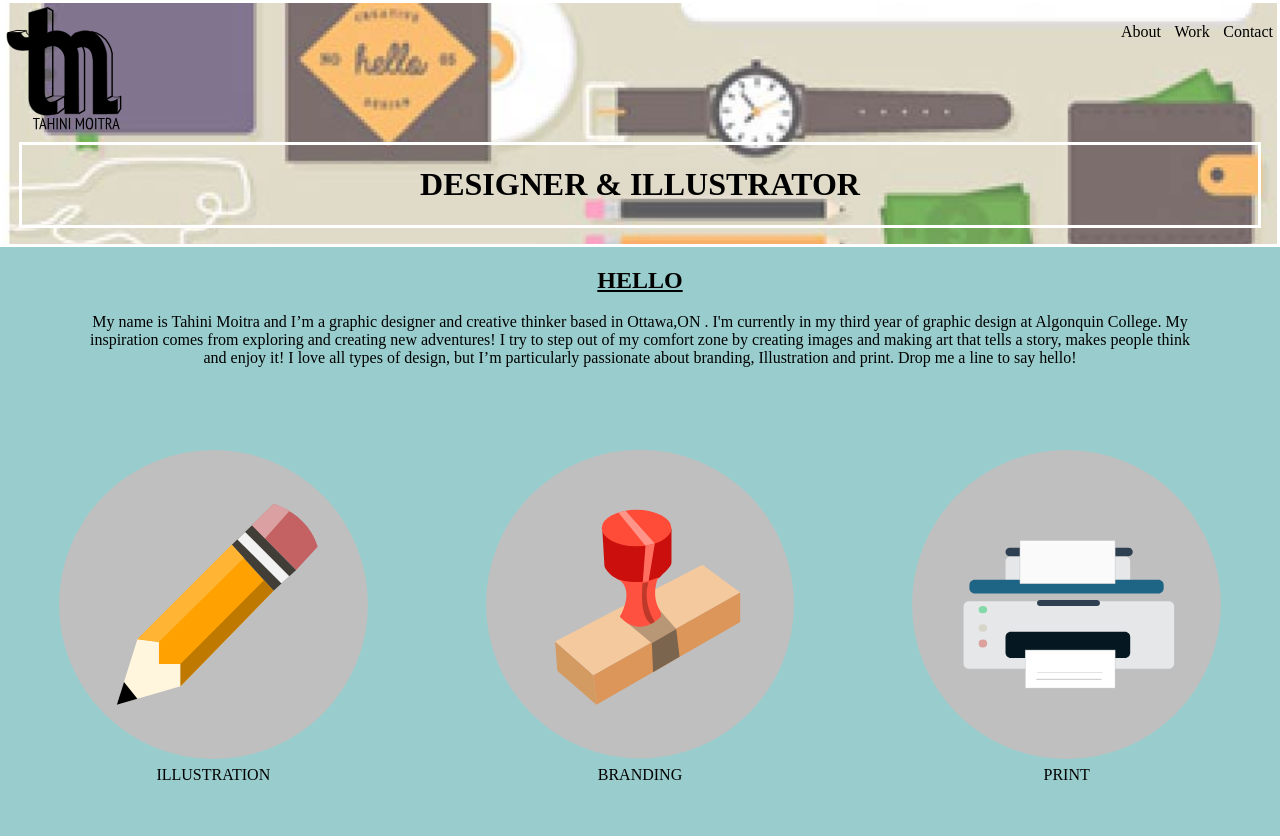
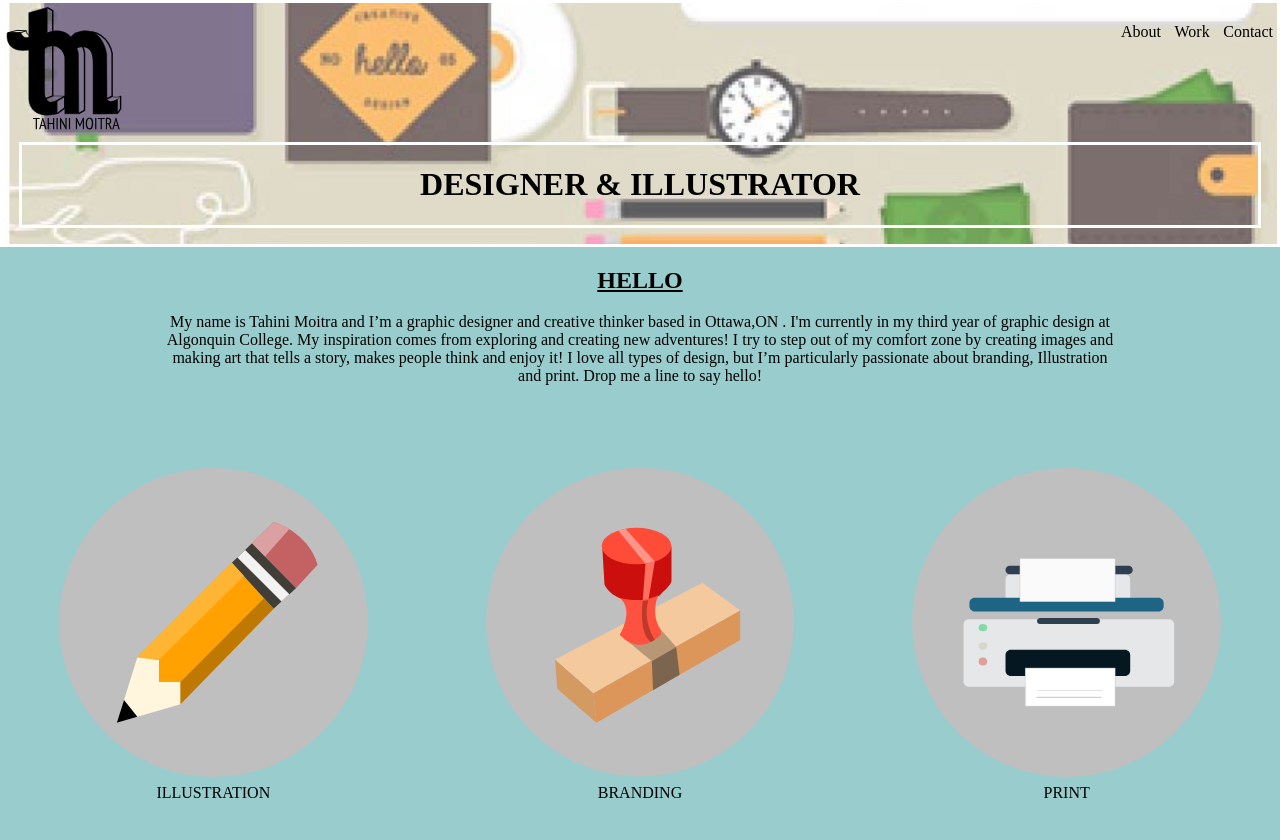
Before and after one commit to tahinim/portfolio, a Jekyll site: the page built from index.html, in a window 1280 px wide. Shown: the top 840 px of the page. Built offline with Jekyll 4.4.1, drawn with Linux system fonts in a browser that asks for light colours.

Commit message:
intro margin

```diff
--- a/css/main.css
+++ b/css/main.css
@@ -250,7 +250,17 @@ ul {
 .logo {
         width: 40%;
     }
+
+  .intro {
+  margin-bottom: 3em;
+  margin-left: 10em;
+  margin-right: 10em;
+
 }
+
+
+}
+
 
 @media only screen and (min-width: 60em) {
 
```
